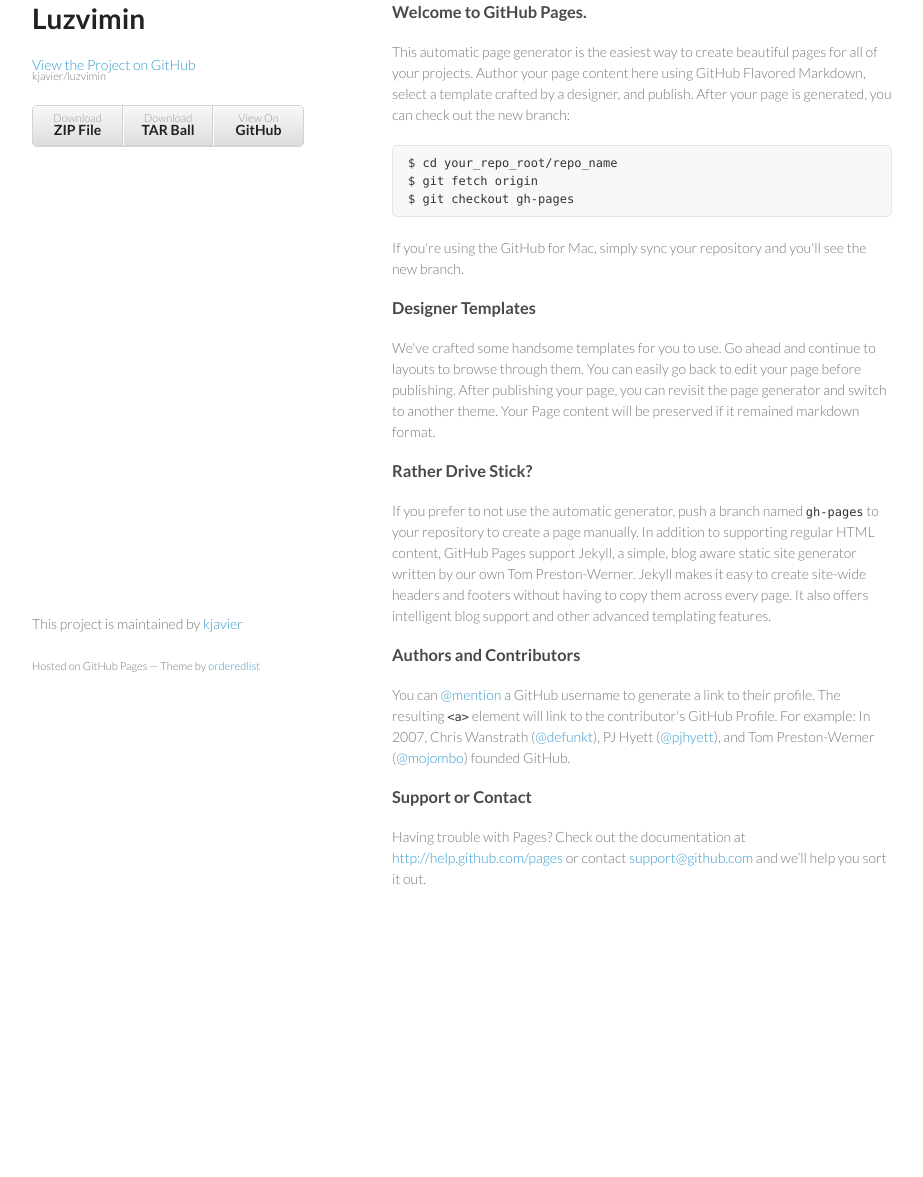
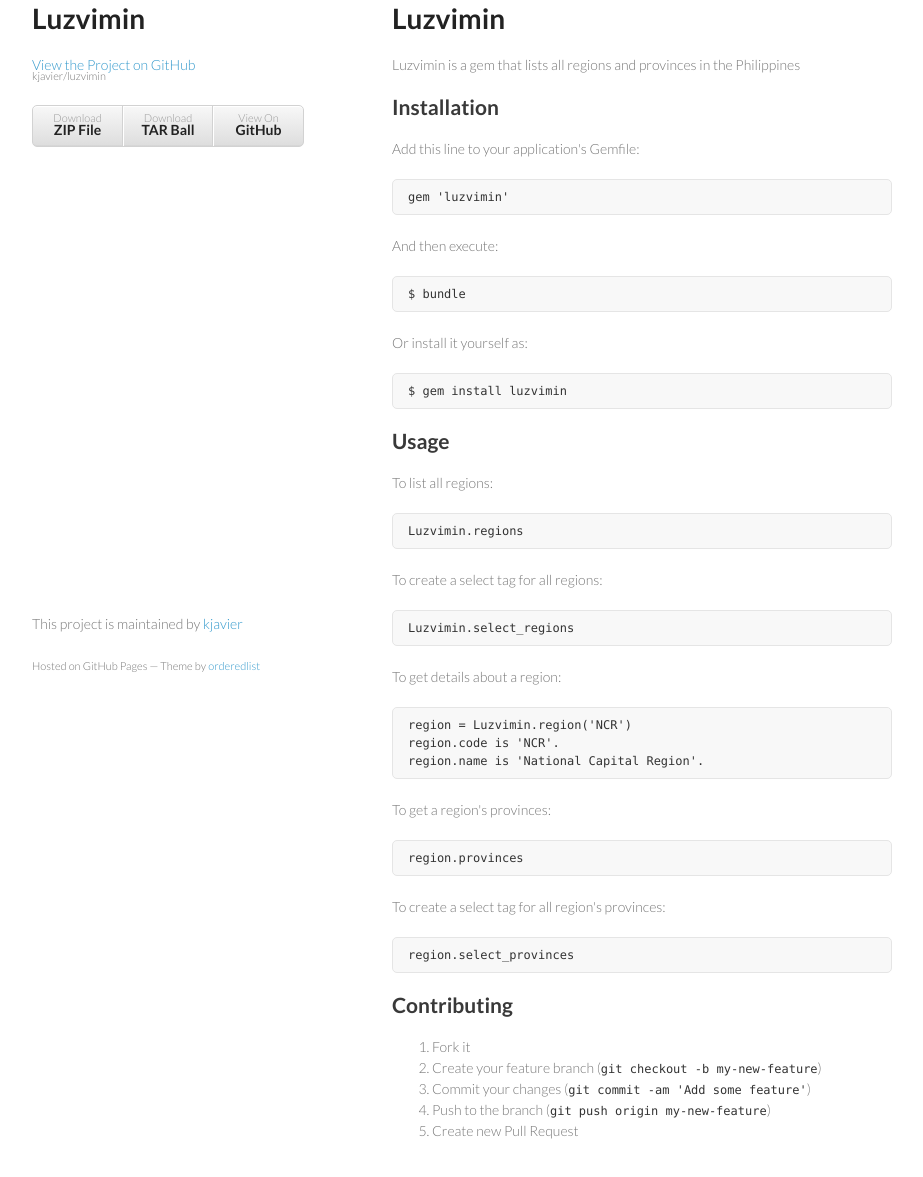
Before and after one commit to kjavier/luzvimin, a plain HTML site: page index.html in a window 1280 px wide. Shown: the part 55-1232 px from the top of the page, without its empty margins (178-1101 px from the left). Before the commit the page ends 1014 px from the top, so only its background shows below. Drawn offline with Linux system fonts and the light colour scheme.

```diff
--- a/index.html
+++ b/index.html
@@ -28,32 +28,65 @@
         </ul>
       </header>
       <section>
-        <h3>Welcome to GitHub Pages.</h3>
+        <h1>Luzvimin</h1>
 
-<p>This automatic page generator is the easiest way to create beautiful pages for all of your projects. Author your page content here using GitHub Flavored Markdown, select a template crafted by a designer, and publish. After your page is generated, you can check out the new branch:</p>
+<p>Luzvimin is a gem that lists all regions and provinces in the Philippines</p>
 
-<pre><code>$ cd your_repo_root/repo_name
-$ git fetch origin
-$ git checkout gh-pages
+<h2>Installation</h2>
+
+<p>Add this line to your application's Gemfile:</p>
+
+<pre><code>gem 'luzvimin'
 </code></pre>
 
-<p>If you're using the GitHub for Mac, simply sync your repository and you'll see the new branch.</p>
+<p>And then execute:</p>
 
-<h3>Designer Templates</h3>
+<pre><code>$ bundle
+</code></pre>
 
-<p>We've crafted some handsome templates for you to use. Go ahead and continue to layouts to browse through them. You can easily go back to edit your page before publishing. After publishing your page, you can revisit the page generator and switch to another theme. Your Page content will be preserved if it remained markdown format.</p>
+<p>Or install it yourself as:</p>
 
-<h3>Rather Drive Stick?</h3>
+<pre><code>$ gem install luzvimin
+</code></pre>
 
-<p>If you prefer to not use the automatic generator, push a branch named <code>gh-pages</code> to your repository to create a page manually. In addition to supporting regular HTML content, GitHub Pages support Jekyll, a simple, blog aware static site generator written by our own Tom Preston-Werner. Jekyll makes it easy to create site-wide headers and footers without having to copy them across every page. It also offers intelligent blog support and other advanced templating features.</p>
+<h2>Usage</h2>
 
-<h3>Authors and Contributors</h3>
+<p>To list all regions:</p>
 
-<p>You can <a href="https://github.com/blog/821" class="user-mention">@mention</a> a GitHub username to generate a link to their profile. The resulting <code>&lt;a&gt;</code> element will link to the contributor's GitHub Profile. For example: In 2007, Chris Wanstrath (<a href="https://github.com/defunkt" class="user-mention">@defunkt</a>), PJ Hyett (<a href="https://github.com/pjhyett" class="user-mention">@pjhyett</a>), and Tom Preston-Werner (<a href="https://github.com/mojombo" class="user-mention">@mojombo</a>) founded GitHub.</p>
+<pre><code>Luzvimin.regions
+</code></pre>
 
-<h3>Support or Contact</h3>
+<p>To create a select tag for all regions:</p>
 
-<p>Having trouble with Pages? Check out the documentation at <a href="http://help.github.com/pages">http://help.github.com/pages</a> or contact <a href="mailto:support@github.com">support@github.com</a> and we’ll help you sort it out.</p>
+<pre><code>Luzvimin.select_regions
+</code></pre>
+
+<p>To get details about a region:</p>
+
+<pre><code>region = Luzvimin.region('NCR')
+region.code is 'NCR'.
+region.name is 'National Capital Region'.
+</code></pre>
+
+<p>To get a region's provinces:</p>
+
+<pre><code>region.provinces
+</code></pre>
+
+<p>To create a select tag for all region's provinces:</p>
+
+<pre><code>region.select_provinces
+</code></pre>
+
+<h2>Contributing</h2>
+
+<ol>
+<li>Fork it</li>
+<li>Create your feature branch (<code>git checkout -b my-new-feature</code>)</li>
+<li>Commit your changes (<code>git commit -am 'Add some feature'</code>)</li>
+<li>Push to the branch (<code>git push origin my-new-feature</code>)</li>
+<li>Create new Pull Request</li>
+</ol>
       </section>
       <footer>
         <p>This project is maintained by <a href="https://github.com/kjavier">kjavier</a></p>
```
Also changed, not shown: params.json (+1 -1 lines).
